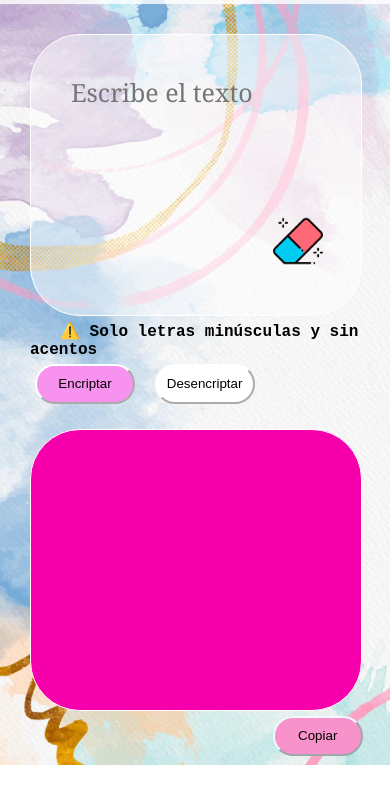
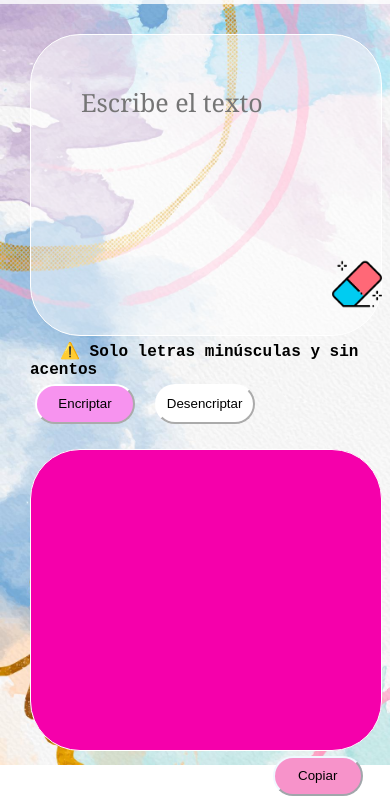
Before and after one commit to Yusleidy20/Encriptador-de-textos, a plain HTML site: page index.html in a window 390 px wide. Shown: the part 79-875 px from the top of the page. Before the commit the page ends 844 px from the top, so only its background shows below. Drawn offline with Linux system fonts and the light colour scheme.

Commit message:
versión 3

```diff
--- a/style.css
+++ b/style.css
@@ -54,7 +54,7 @@ header h1{
     border-radius: 50px;
     border-color: white;
     background-color: rgba(255,255,255,0.5);
-    padding: 40px;
+    padding: 50px;
 }
 
 .btn-borrar{
@@ -63,7 +63,7 @@ header h1{
     height: 50px;
     position: absolute;
     left: 50%;
-    top: 70%;
+    top: 80%;
     background: none;
     overflow: hidden;
     outline: none;
@@ -95,7 +95,7 @@ header h1{
     font-family:Cambria, Cochin, Georgia, Times, 'Times New Roman', serif;
     border-radius: 50px;
     border-color: white;
-    padding: 40px;
+    padding: 50px;
 }
 
 .btn .btn-encriptador{
@@ -151,13 +151,14 @@ header h1{
     .btn-borrar{
         display: flex;
         position: absolute;
-        top: 35%;
-        left: 70%;
+        top: 40%;
+        left: 85%;
     }
 
     .texto textarea, .mensaje textarea {
         width: 250px;
         height: 200px;
+        padding: 50px;
     }
 
     .logoYus {
```
